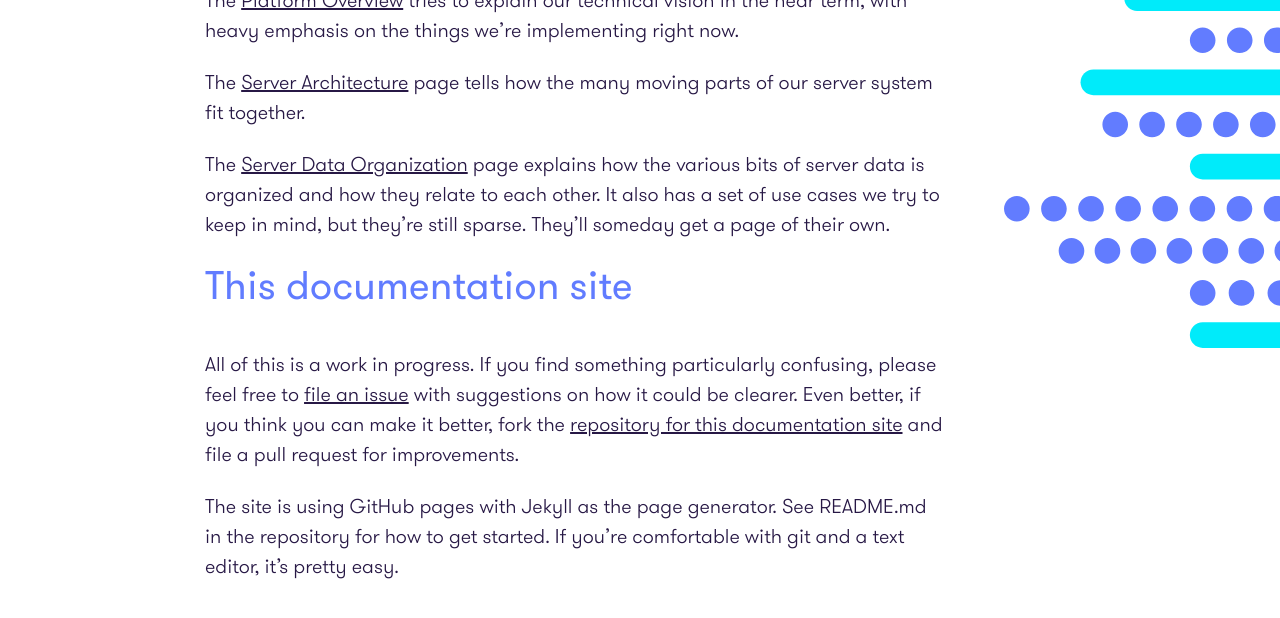
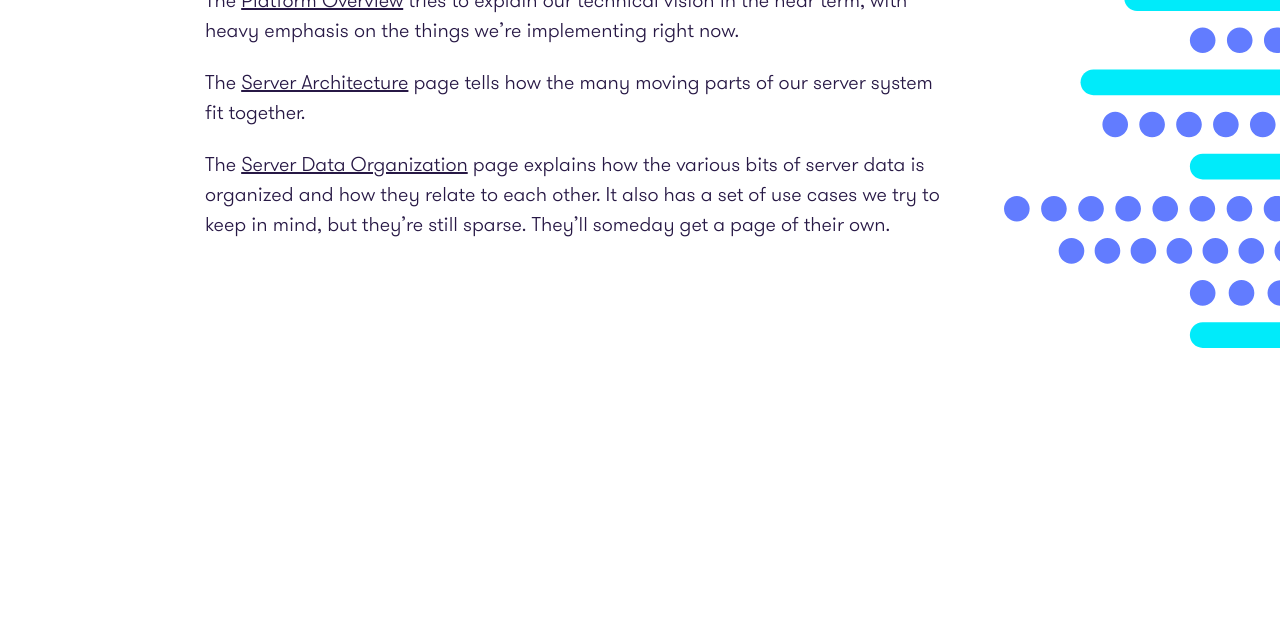
Before and after one commit to tidepool-org/tidepool-org.github.io, a Jekyll site: the page built from index.md, in a window 1280 px wide and 900 px high, scrolled down 1017 px. Shown: the top 618 px of the window. Built offline with Jekyll 4.4.1, drawn with Linux system fonts in a browser that asks for light colours; after the commit the page ends 1610 px from its top, so only the background shows below that.

Commit message:
move how to help with documentation from main to help page

```diff
--- a/index.md
+++ b/index.md
@@ -28,8 +28,3 @@ The [Platform Overview](PlatformOverview.html) tries to explain our technical vi
 The [Server Architecture](ServerArchitecture.html) page tells how the many moving parts of our server system fit together.
 
 The [Server Data Organization](ServerDataOrganization.html) page explains how the various bits of server data is organized and how they relate to each other. It also has a set of use cases we try to keep in mind, but they're still sparse. They'll someday get a page of their own.
-
-# This documentation site
-All of this is a work in progress. If you find something particularly confusing, please feel free to [file an issue](https://github.com/tidepool-org/tidepool-org.github.io/issues) with suggestions on how it could be clearer. Even better, if you think you can make it better, fork the [repository for this documentation site](https://github.com/tidepool-org/tidepool-org.github.io) and file a pull request for improvements.
-
-The site is using GitHub pages with Jekyll as the page generator. See README.md in the repository for how to get started. If you're comfortable with git and a text editor, it's pretty easy.
```
Also changed, not shown: HowToHelp.md (+1 -1 lines).
